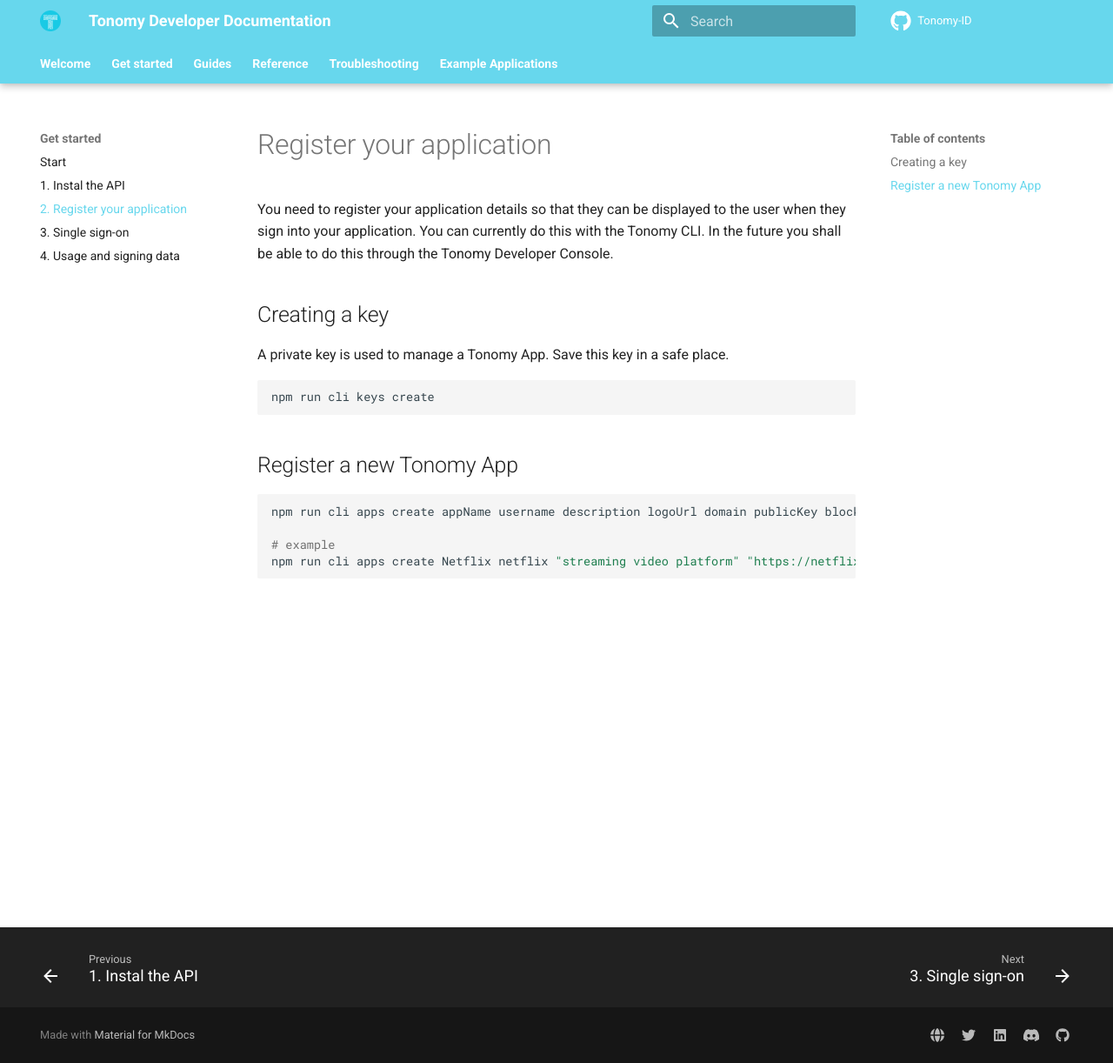
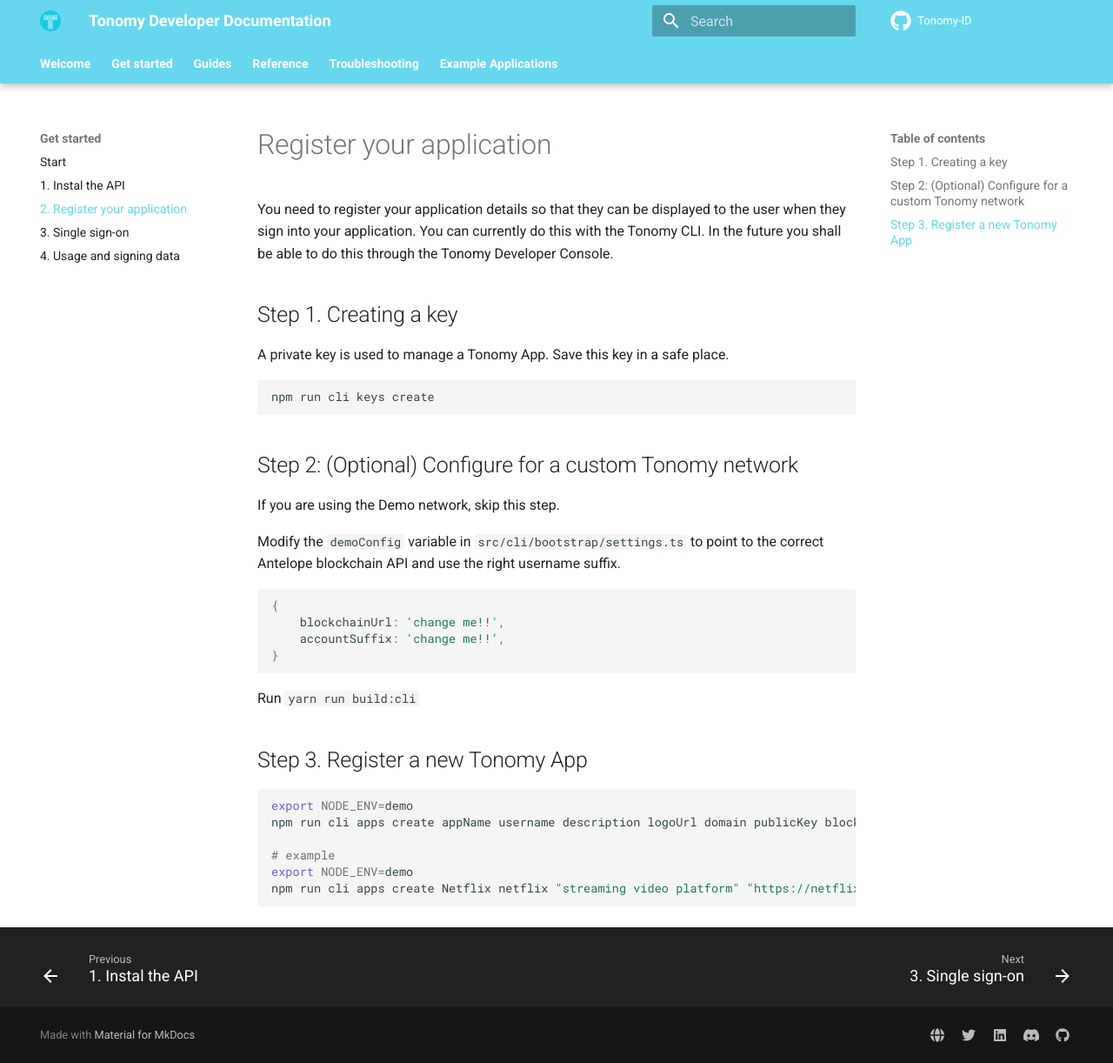
Before and after one commit to Tonomy-Foundation/Tonomy-ID-SDK, an MkDocs documentation site: the page built from docs/start/register-app.md, in a window 1280 px wide and 1222 px high. Shown: the whole window at 87% size. Built offline with MkDocs 1.6.1 and Material for MkDocs 9.7.7, drawn with Linux system fonts in a browser that asks for light colours; comment, search, counter and statistics services are not loaded.

Commit message:
docs: register app on custom network

````diff
--- a/docs/start/register-app.md
+++ b/docs/start/register-app.md
@@ -2,7 +2,7 @@
 
 You need to register your application details so that they can be displayed to the user when they sign into your application. You can currently do this with the Tonomy CLI. In the future you shall be able to do this through the Tonomy Developer Console.
 
-## Creating a key
+## Step 1. Creating a key
 
 A private key is used to manage a Tonomy App. Save this key in a safe place.
 
@@ -10,11 +10,28 @@
 npm run cli keys create
 ```
 
-## Register a new Tonomy App
+## Step 2: (Optional) Configure for a custom Tonomy network
+
+If you are using the Demo network, skip this step.
+
+Modify the `demoConfig` variable in `src/cli/bootstrap/settings.ts` to point to the correct Antelope blockchain API and use the right username suffix.
+
+```js
+{
+    blockchainUrl: 'change me!!',
+    accountSuffix: 'change me!!',
+}
+```
+
+Run `yarn run build:cli`
+
+## Step 3. Register a new Tonomy App
 
 ```bash
+export NODE_ENV=demo
 npm run cli apps create appName username description logoUrl domain publicKey blockchainUrl
 
 # example
+export NODE_ENV=demo
 npm run cli apps create Netflix netflix "streaming video platform" "https://netflix.com/logo.png" "https://netflix.com" PUB_K1_55csjge6LNnLxECFTtTpCU6Z7chi3h47G8vyzPBjAKdvZmnZ8Z "http://localhost:8888"
 ```
````
